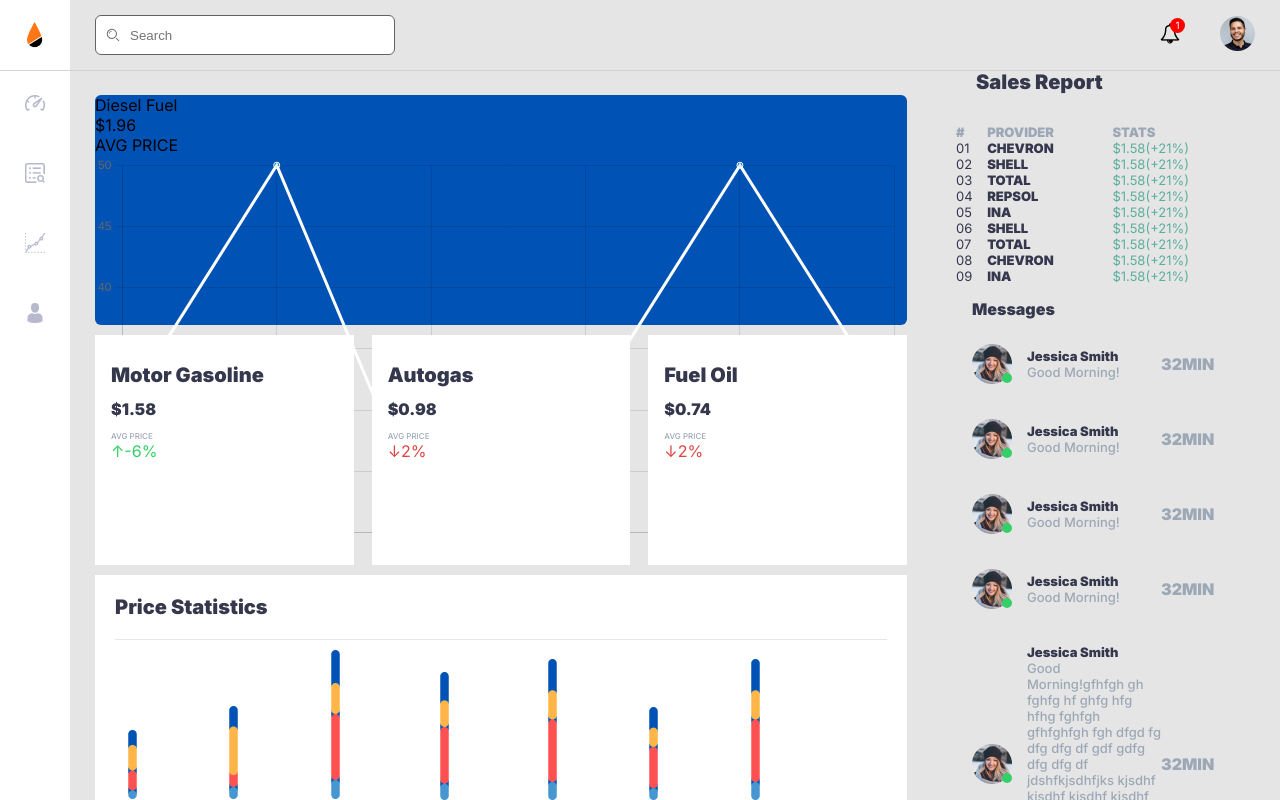
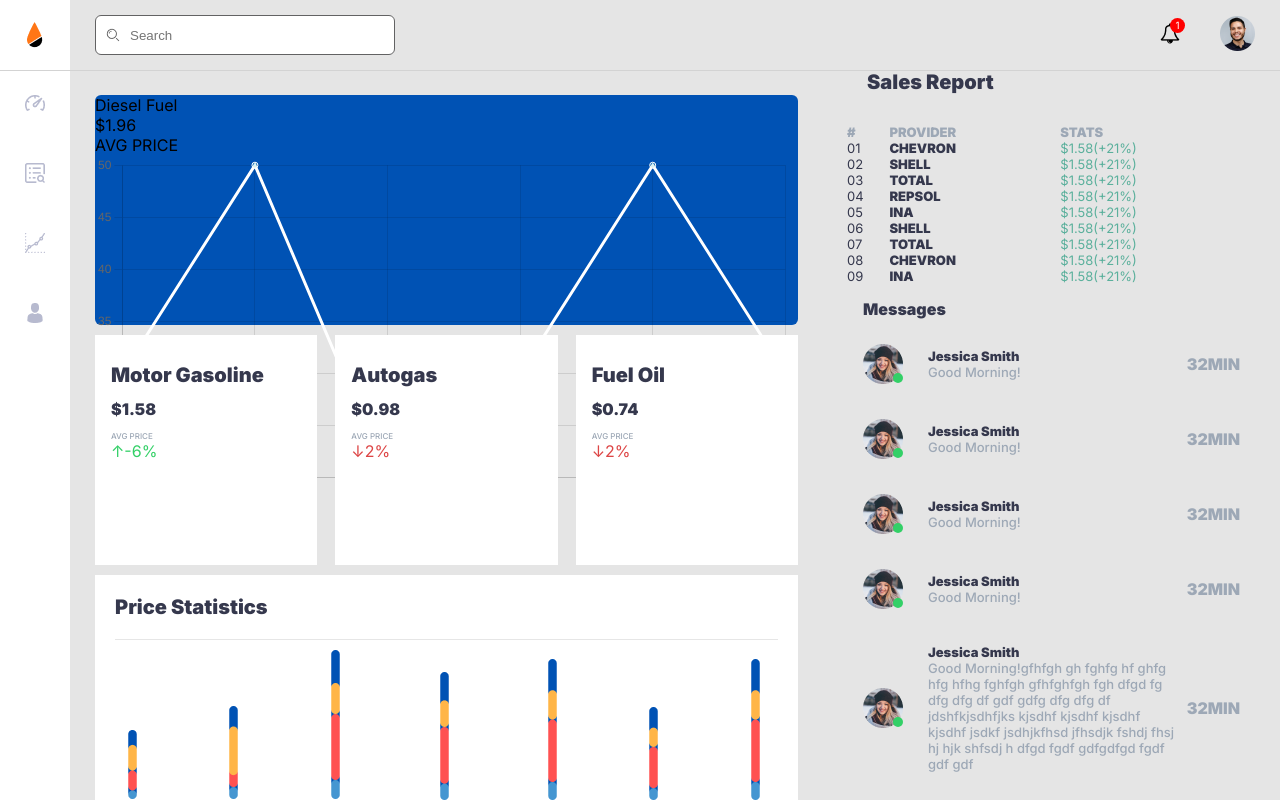
Before and after one commit to Kristina456/Oil-company-dashboard, a React (Create React App) app: page / in a window 1280 px wide. Built offline with nearby package versions, Linux system fonts and the light colour scheme.

Commit message:
Messages style modifications

```diff
--- a/src/components/messages/Messages.css
+++ b/src/components/messages/Messages.css
@@ -1,5 +1,5 @@
 .messages {
-  max-width: 350px;
+  max-width: 600px;
   margin: 15px;
 }
 
@@ -11,35 +11,40 @@
 }
 
 .message {
-  min-height: 60px;
   display: -webkit-box;
   display: -ms-flexbox;
   display: flex;
   -webkit-box-align: center;
       -ms-flex-align: center;
           align-items: center;
+  min-height: 60px;
   padding: 10px;
   margin: 15px;
 }
 
 .message__item {
-  width: 50%;
+  -webkit-box-flex: 1;
+      -ms-flex: 1;
+          flex: 1;
+  min-width: 70%;
+  padding: 0 10px;
 }
 
 .message__avatar-img {
+  width: 10%;
+  height: 40px;
+  min-width: 40px;
   margin-right: 15px;
-  min-width: 40px;
-  height: 40px;
 }
 
 .message__avatar-dot {
+  position: relative;
+  top: -15px;
+  left: 30px;
   width: 10px;
   height: 10px;
   background-color: #33d067;
   border-radius: 50%;
-  position: relative;
-  top: -15px;
-  left: 30px;
 }
 
 .message__name {
@@ -49,18 +54,19 @@
 }
 
 .message__message {
+  font-weight: 500;
   font-size: 13px;
   color: #9da8b6;
-  font-weight: 500;
 }
 
 .message__time {
+  width: 20%;
   font-weight: 900;
   color: #9da8b6;
 }
 
 .message:hover {
+  border-radius: 5px;
   background-color: white;
-  border-radius: 5px;
 }
 /*# sourceMappingURL=Messages.css.map */
--- a/src/components/messages/Messages.scss
+++ b/src/components/messages/Messages.scss
@@ -1,6 +1,6 @@
 @import "../../scss/Colors.scss";
 .messages {
-    max-width: 350px;
+    max-width: 600px;
     margin: 15px;
     &__title {
         font-weight: 900;
@@ -11,27 +11,30 @@
 }
 
 .message {
-    min-height: 60px;
     display: flex;
     align-items: center;
+    min-height: 60px;
     padding: 10px;
     margin: 15px;
     &__item {
-        width: 50%;
+        flex: 1;
+        min-width: 70%;
+        padding: 0 10px;
     }
     &__avatar-img {
+        width: 10%;
+        height: 40px;
+        min-width: 40px;
         margin-right: 15px;
-        min-width: 40px;
-        height: 40px;
     }
     &__avatar-dot {
+        position: relative;
+        top: -15px;
+        left: 30px;
         width: 10px;
         height: 10px;
         background-color: $fourth-green;
         border-radius: 50%;
-        position: relative;
-        top: -15px;
-        left: 30px;
     }
     &__name {
         font-size: 13px;
@@ -39,17 +42,18 @@
         color: $first-color;
     }
     &__message {
+        font-weight: 500;
         font-size: 13px;
         color: $secondary-color;
-        font-weight: 500;
     }
     &__time {
+        width: 20%;
         font-weight: 900;
         color: $secondary-color;
     }
 }
 
 .message:hover {
+    border-radius: 5px;
     background-color: white;
-    border-radius: 5px;
 }
--- a/src/components/messages/Messages.tsx
+++ b/src/components/messages/Messages.tsx
@@ -25,7 +25,8 @@ export default function Messages({ data }: { data: CardMessage[] }) {
                                 <div className="message__name">{data.name}</div>
                                 <div className="message__message">{data.message}</div>
                             </td>
-                            <td> <div className="message__time">{data.time}</div>
+                            <td>
+                                <div className="message__time">{data.time}</div>
                             </td>
                         </tr>
                     )
--- a/src/pages/DashboardPage.css
+++ b/src/pages/DashboardPage.css
@@ -8,6 +8,7 @@
   -ms-flex-wrap: wrap;
       flex-wrap: wrap;
   margin: 25px;
+  max-width: 1000px;
 }
 
 .dashboard__left__cardAvg {
--- a/src/pages/DashboardPage.scss
+++ b/src/pages/DashboardPage.scss
@@ -5,6 +5,7 @@
 .dashboard__left {
     flex-wrap: wrap;
     margin: 25px;
+    max-width: 1000px;
 }
 
 .dashboard__left__cardAvg {
```
Also changed, not shown: 2 other files (tests, documents, lock files or other folders).
